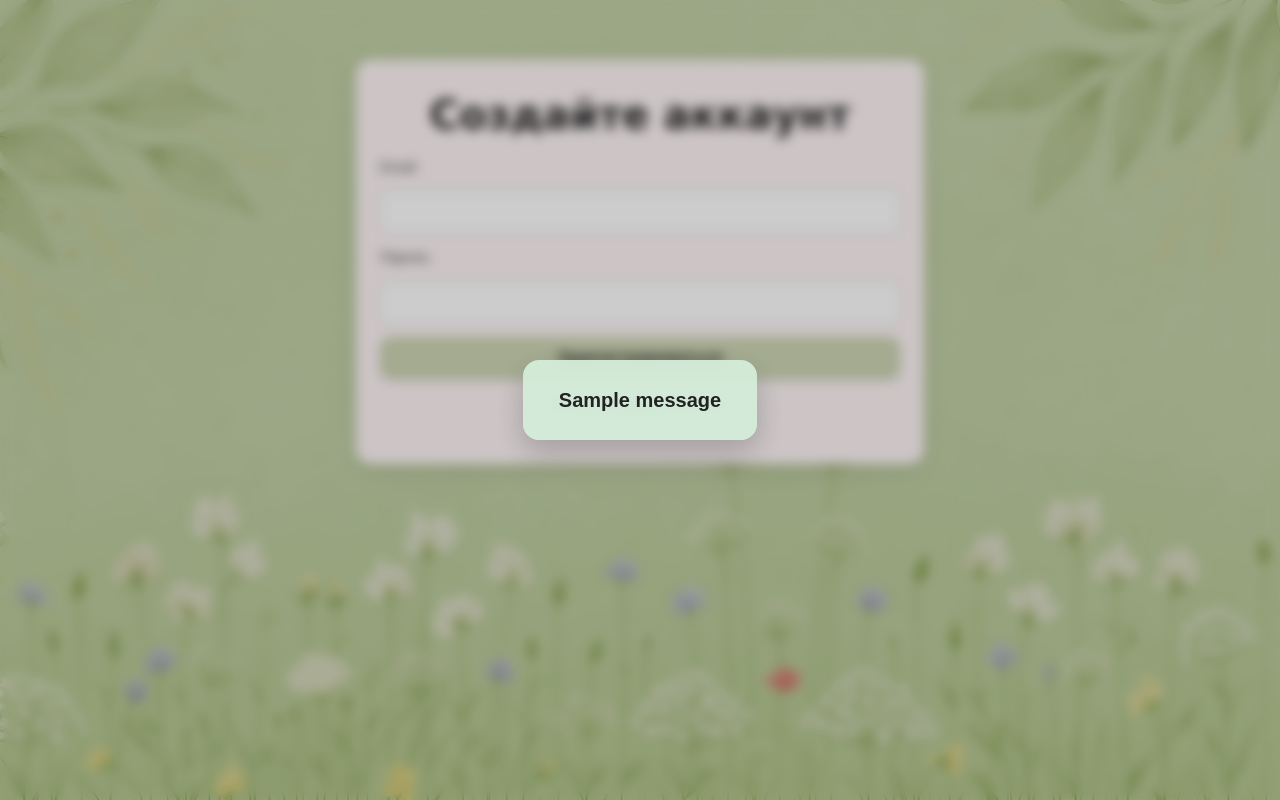
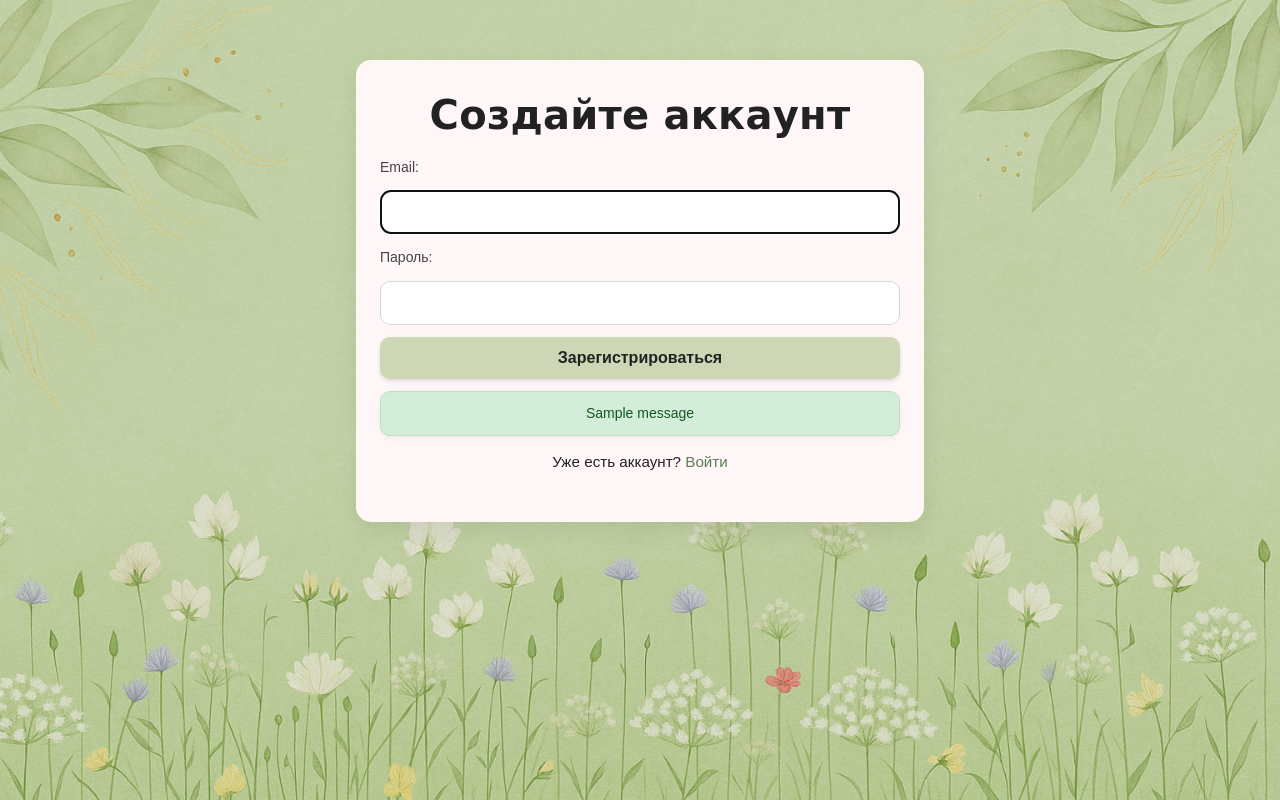
Before and after one commit to vihuhool/wedding, a Flask app: page /register in a window 1280 px wide. Run offline with Flask 3, Linux system fonts and the light colour scheme; tables that the repository leaves empty hold one stand-in row (values such as "Sample post"); one stand-in notice (Sample message) is shown; parts of the project's set-up code (start-up, migrations or seed data) failed here and were passed over.

Commit message:
maybe final

```diff
--- a/static/styles.css
+++ b/static/styles.css
@@ -367,36 +367,40 @@ h3, legend{ font-size: clamp(24px, 5.2vw, 42px); }
   text-align: center;
   color: #222;
 }
-
-/* === FLASH overlay (центр экрана, с размытием) === */
-.flash-messages{
-  position: fixed;
-  inset: 0;
-  display: flex;
-  align-items: center;
-  justify-content: center;
-  z-index: 10000;
-  backdrop-filter: blur(6px);
-  background: rgba(0,0,0,0.2);
+.form-alert{
+  margin-top: 12px;
+  padding: 12px 14px;
+  border-radius: 10px;
+  font-size: 14px;
+  line-height: 1.4;
+  text-align: center;
+  box-shadow: 0 2px 6px rgba(0,0,0,.06);
+  border: 1px solid transparent;
 }
 
-/* сама карточка сообщения */
-.flash{
-  max-width: 90%;
-  padding: 24px 36px;
-  border-radius: 16px;
-  font-size: 20px;
-  font-weight: 600;
-  text-align: center;
-  box-shadow: 0 12px 30px rgba(0,0,0,.2);
-  color: #222;
+/* цвета состояний */
+.form-alert.success{
+  background: #d4edda;
+  color: #155724;
+  border-color: #b7e1c1;
+}
+.form-alert.danger{
+  background: #fde2e2;            /* мягкий розовый фон */
+  color: #7a1b1b;                 /* читаемый тёмно-красный текст */
+  border-color: #f6c5c5;
+}
+.form-alert.info{
+  background:#e8f0fe;
+  color:#1a3a8a;
+  border-color:#c7d6fb;
 }
 
-/* варианты цветов (были такими) */
-.flash.success{ background-color: rgba(212,237,218,.95); } /* зелёный */
-.flash.danger { background-color: rgba(248,215,218,.95); } /* красный */
-.flash.info   { background-color: rgba(232,240,254,.95); } /* синий (если нужно) */
+/* На узких экранах просто тянется на всю ширину контейнера */
+.auth-container .form-alert{ width: 100%; box-sizing: border-box; }
 
+/* Глушим оверлей на auth-страницах */
+.auth-container + .flash-messages,
+.auth-container + .toast-overlay { display: none !important; }
 
 /* Цвета фона для разных типов */
 .toast.success { background-color: rgba(212, 237, 218, 0.95); } /* зелёный */
--- a/templates/register.html
+++ b/templates/register.html
@@ -1,34 +1,36 @@
 <!DOCTYPE html>
 <html lang="ru">
 <head>
-  <meta charset="UTF-8">
+  <meta charset="UTF-8" />
   <title>Регистрация</title>
-  <link rel="stylesheet" href="/static/styles.css">
-  <link rel="icon" type="image/png" href="/static/favicon.png">
-  <meta name="viewport" content="width=device-width, initial-scale=1">
+  <meta name="viewport" content="width=device-width, initial-scale=1" />
+  <link rel="icon" type="image/png" href="/static/favicon.png" />
+  <link rel="stylesheet" href="/static/styles.css" />
 </head>
 <body>
   <div class="auth-container">
     <h1>Создайте аккаунт</h1>
+
     <form method="POST" class="auth-form">
-      <label>Email:</label>
-      <input type="email" name="email" required>
+      <label for="reg-email">Email:</label>
+      <input id="reg-email" type="email" name="email" required autofocus />
 
-      <label>Пароль:</label>
-      <input type="password" name="password" required>
+      <label for="reg-pass">Пароль:</label>
+      <input id="reg-pass" type="password" name="password" required />
 
       <button type="submit">Зарегистрироваться</button>
     </form>
+
+    {# сообщения прямо под формой #}
+    {% with messages = get_flashed_messages(with_categories=true) %}
+      {% if messages %}
+        {% for category, message in messages %}
+          <div class="form-alert {{ category }}">{{ message }}</div>
+        {% endfor %}
+      {% endif %}
+    {% endwith %}
+
     <p>Уже есть аккаунт? <a href="/login">Войти</a></p>
   </div>
 </body>
-{% with messages = get_flashed_messages(with_categories=true) %}
-  {% if messages %}
-    <div class="flash-messages">
-      {% for category, message in messages %}
-        <div class="flash {{ category }}">{{ message }}</div>
-      {% endfor %}
-    </div>
-  {% endif %}
-{% endwith %}
 </html>
```
Also changed, not shown: templates/login.html (+19 -17 lines).
